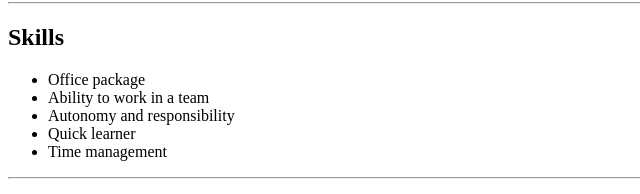
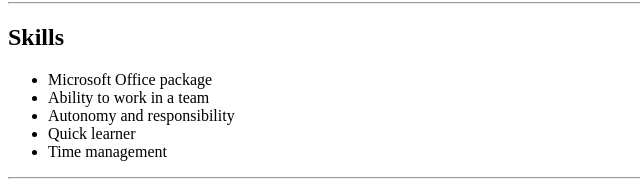
Before and after one commit to medi3001/html-Capstone-Project-1, a plain HTML site: page index.html in a window 1280 px wide. Shown: the part 758-952 px from the top of the page, 0-640 px from the left. Drawn offline with Linux system fonts and the light colour scheme.

Commit message:
Add files via upload

```diff
--- a/index.html
+++ b/index.html
@@ -29,7 +29,7 @@
     <hr />
     <h2>Skills</h2>
     <ul>
-        <li>Office package</li>
+        <li>Microsoft Office package</li>
         <li>Ability to work in a team</li>
         <li>Autonomy and responsibility</li>
         <li>Quick learner</li>
```
Also changed, not shown: public/my-hobbies.html (line endings or trailing spaces).
